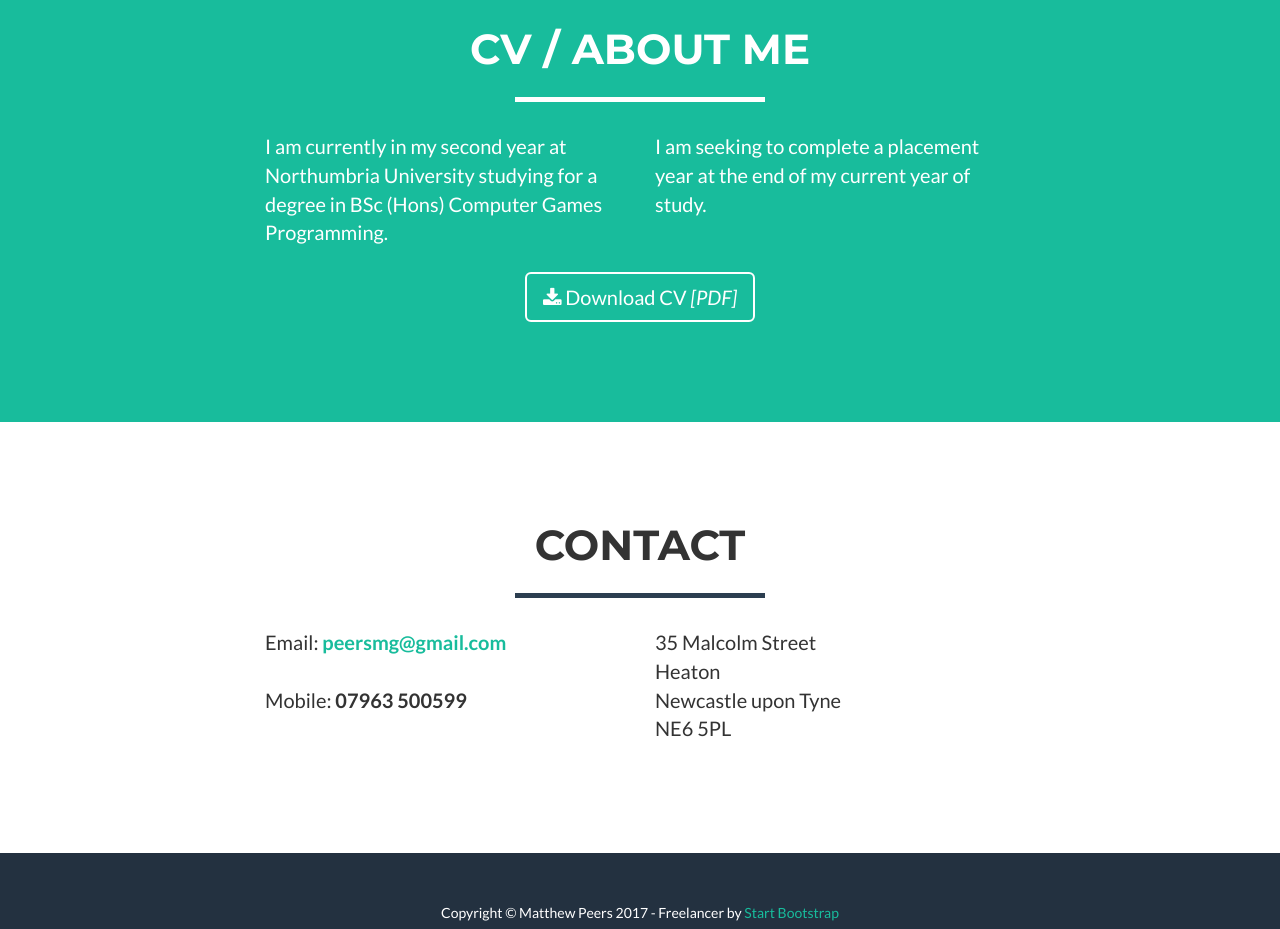
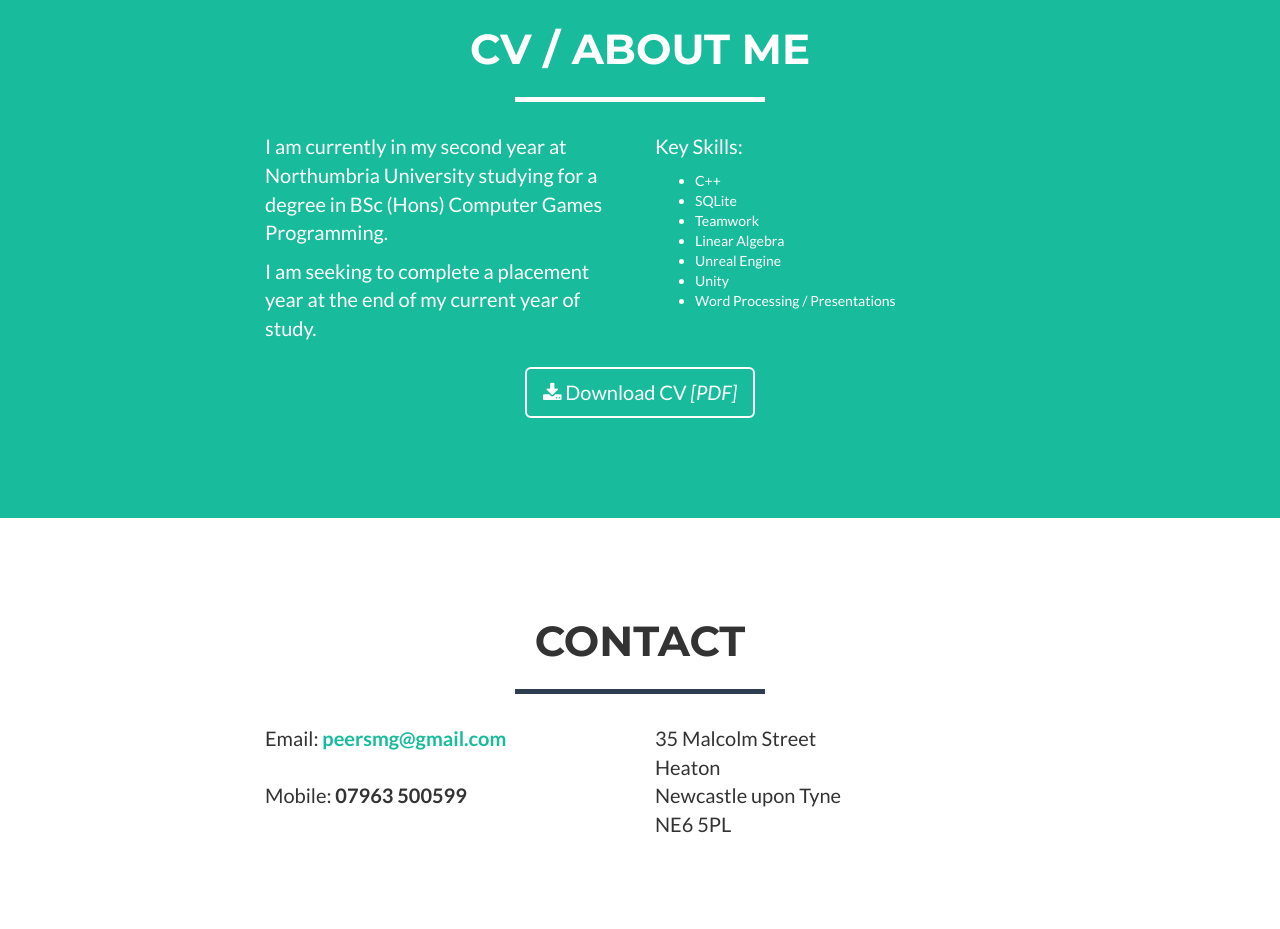
Before and after one commit to peersmg/peersmg.github.io, a website: page index.html in a window 1280 px wide. Shown: the part 1340-2269 px from the top of the page. Drawn offline with nearby package versions, Linux system fonts and the light colour scheme.

Commit message:
Updated about me

```diff
--- a/index.html
+++ b/index.html
@@ -170,9 +170,21 @@
             <div class="row">
                 <div class="col-lg-4 col-lg-offset-2">
                     <p>I am currently in my second year at Northumbria University studying for a degree in BSc (Hons) Computer Games Programming.</p>
+					<p>I am seeking to complete a placement year at the end of my current year of study.</p>
                 </div>
                 <div class="col-lg-4">
-                    <p>I am seeking to complete a placement year at the end of my current year of study.</p>
+                    <p>
+					Key Skills:
+					<ul>
+					  <li>C++</li>
+					  <li>SQLite</li>
+					  <li>Teamwork</li>
+					  <li>Linear Algebra</li>
+					  <li>Unreal Engine</li>
+					  <li>Unity</li>
+					  <li>Word Processing / Presentations</li>
+					</ul>
+					</p>
                 </div>
                 <div class="col-lg-8 col-lg-offset-2 text-center">
                     <a href="CV - Matthew Peers.pdf" target="_blank" class="btn btn-lg btn-outline">
```
